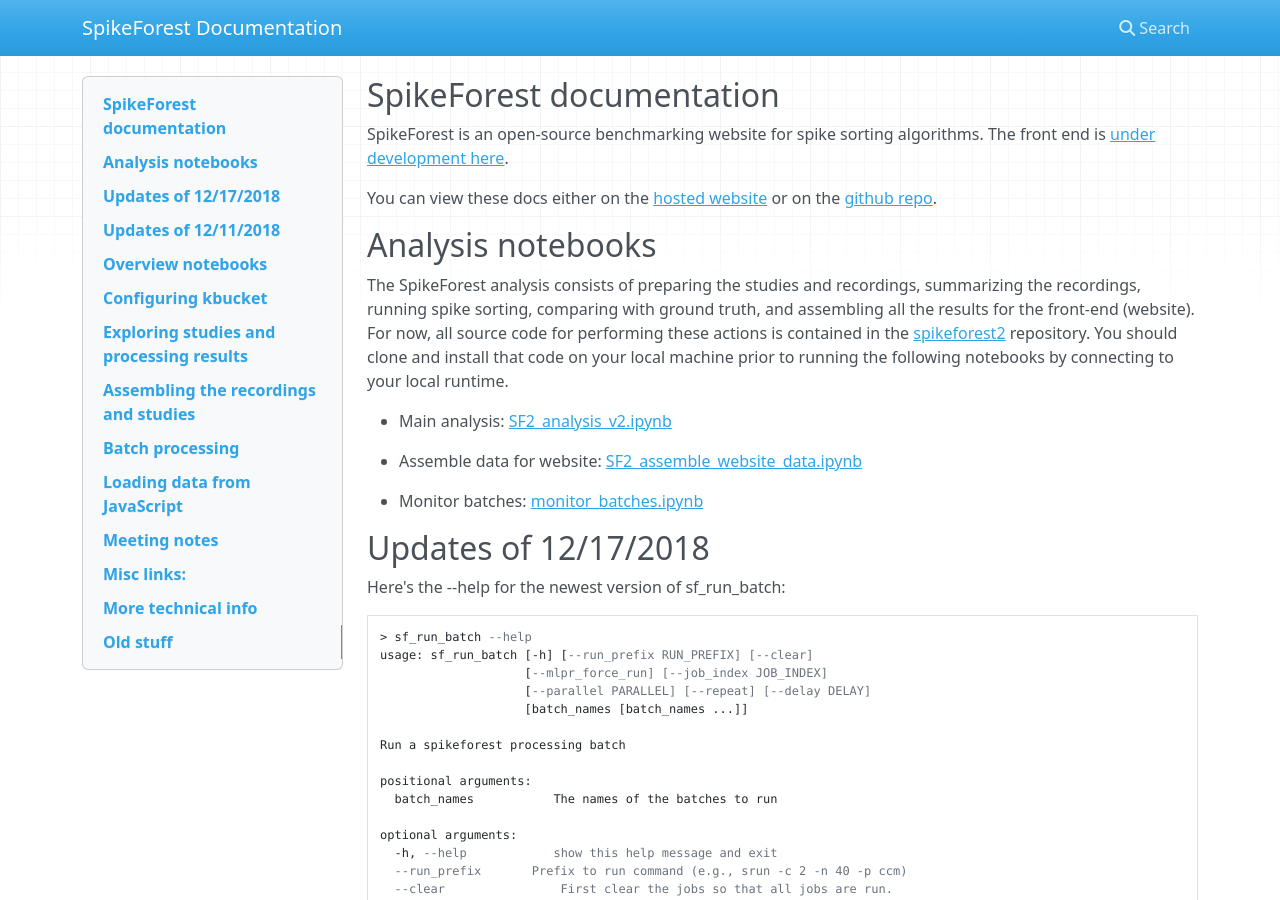
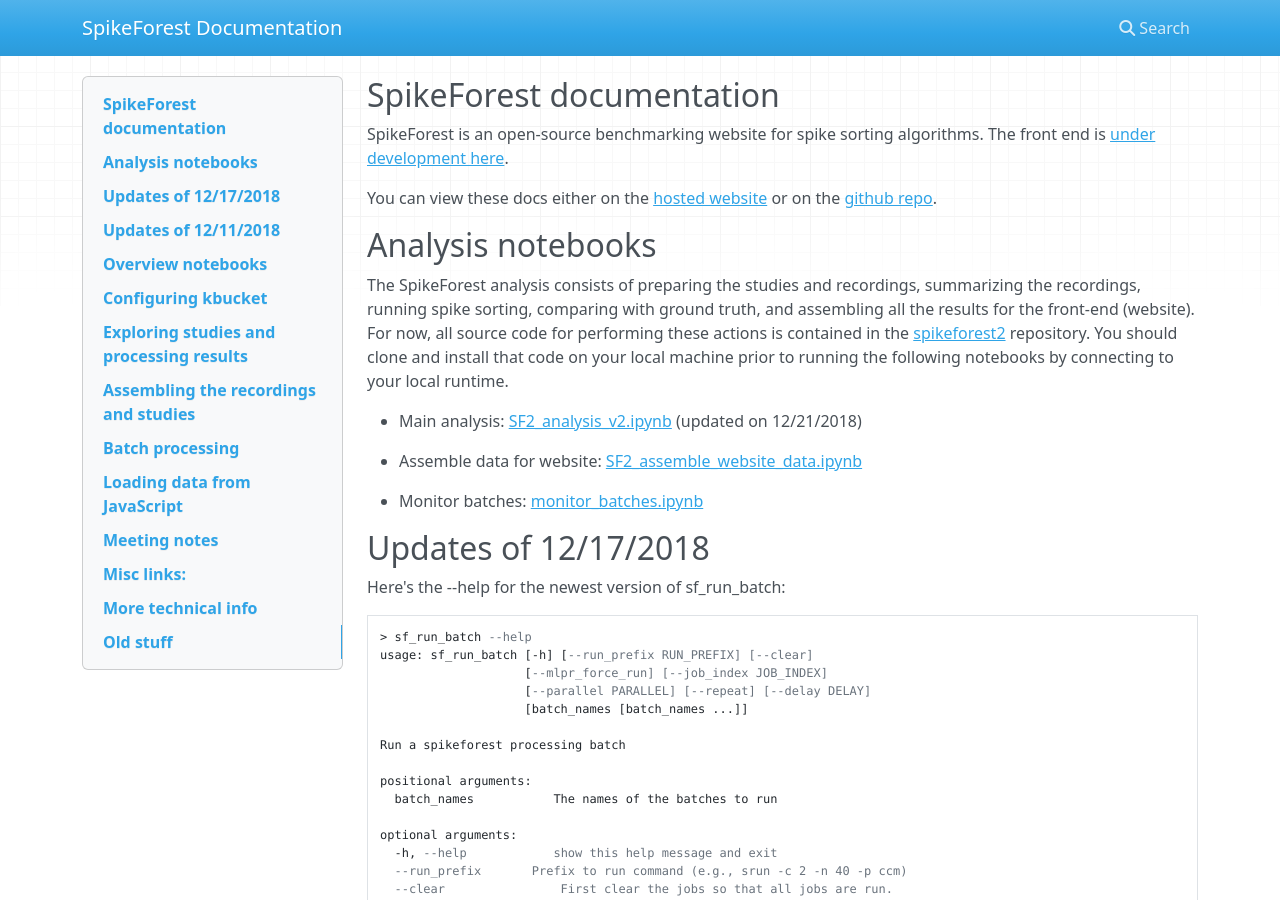
Before and after one commit to scratcharchive/spikeforest-docs, an MkDocs documentation site: the page built from docs/index.md, in a window 1280 px wide and 900 px high. Built offline with MkDocs 1.6.1, drawn with Linux system fonts in a browser that asks for light colours; nearby versions of some CDN libraries.

Commit message:
Update index.md

```diff
--- a/docs/index.md
+++ b/docs/index.md
@@ -8,7 +8,7 @@ You can view these docs either on the [hosted website](https://users.flatironins
 
 The SpikeForest analysis consists of preparing the studies and recordings, summarizing the recordings, running spike sorting, comparing with ground truth, and assembling all the results for the front-end (website). For now, all source code for performing these actions is contained in the [spikeforest2](https://github.com/flatironinstitute/spikeforest2) repository. You should clone and install that code on your local machine prior to running the following notebooks by connecting to your local runtime.
 
-* Main analysis: [SF2_analysis_v2.ipynb](https://colab.research.google.com/drive/1-K44BQrGNpsYQPBZzAVxiasocncT9YRd)
+* Main analysis: [SF2_analysis_v2.ipynb](https://colab.research.google.com/drive/1-K44BQrGNpsYQPBZzAVxiasocncT9YRd) (updated on 12/21/2018)
 
 * Assemble data for website: [SF2_assemble_website_data.ipynb](https://colab.research.google.com/drive/1h8cbLNctaXmdBQ8kJ0ynnwPd5pjH5fpI)
 
```
